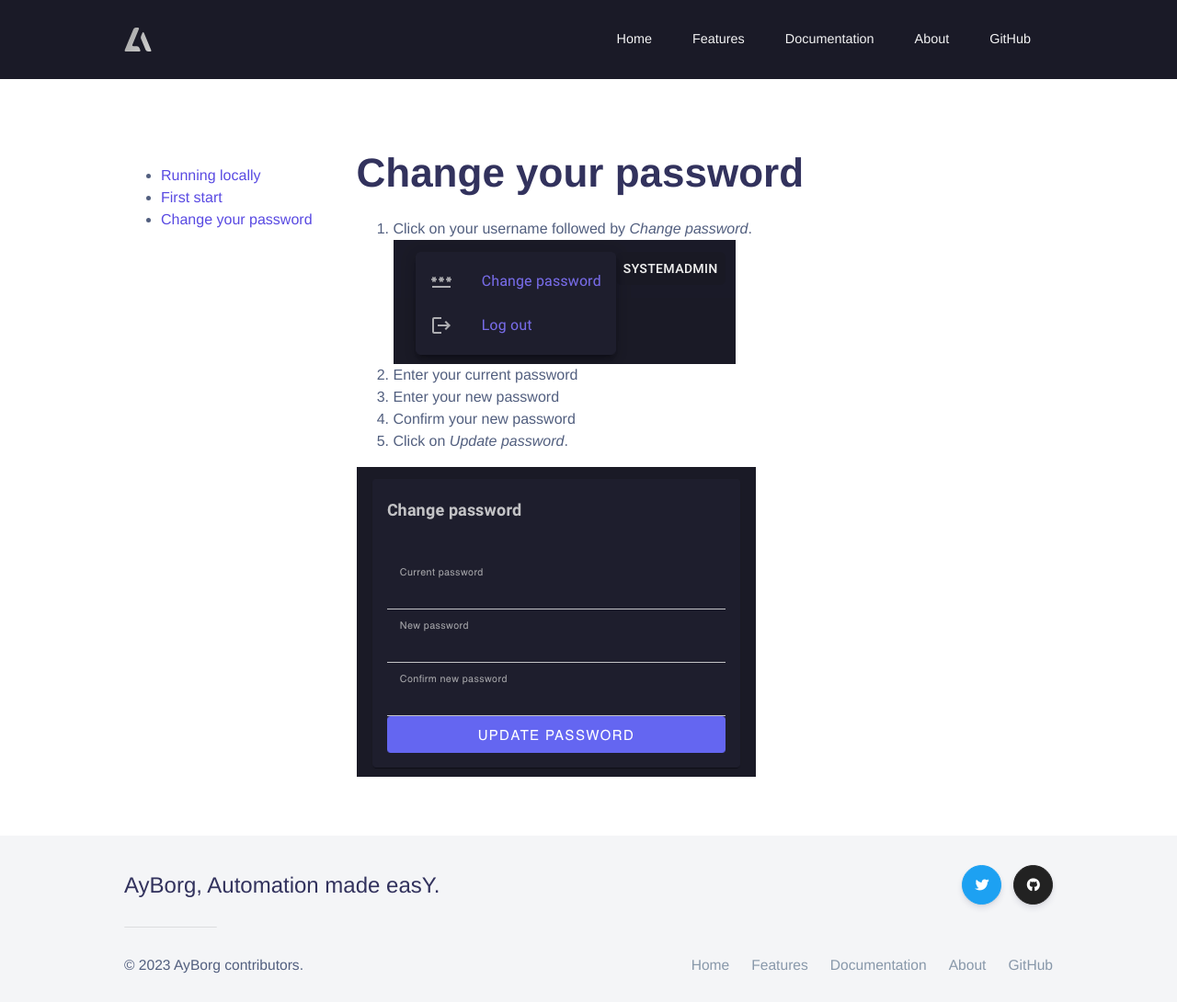
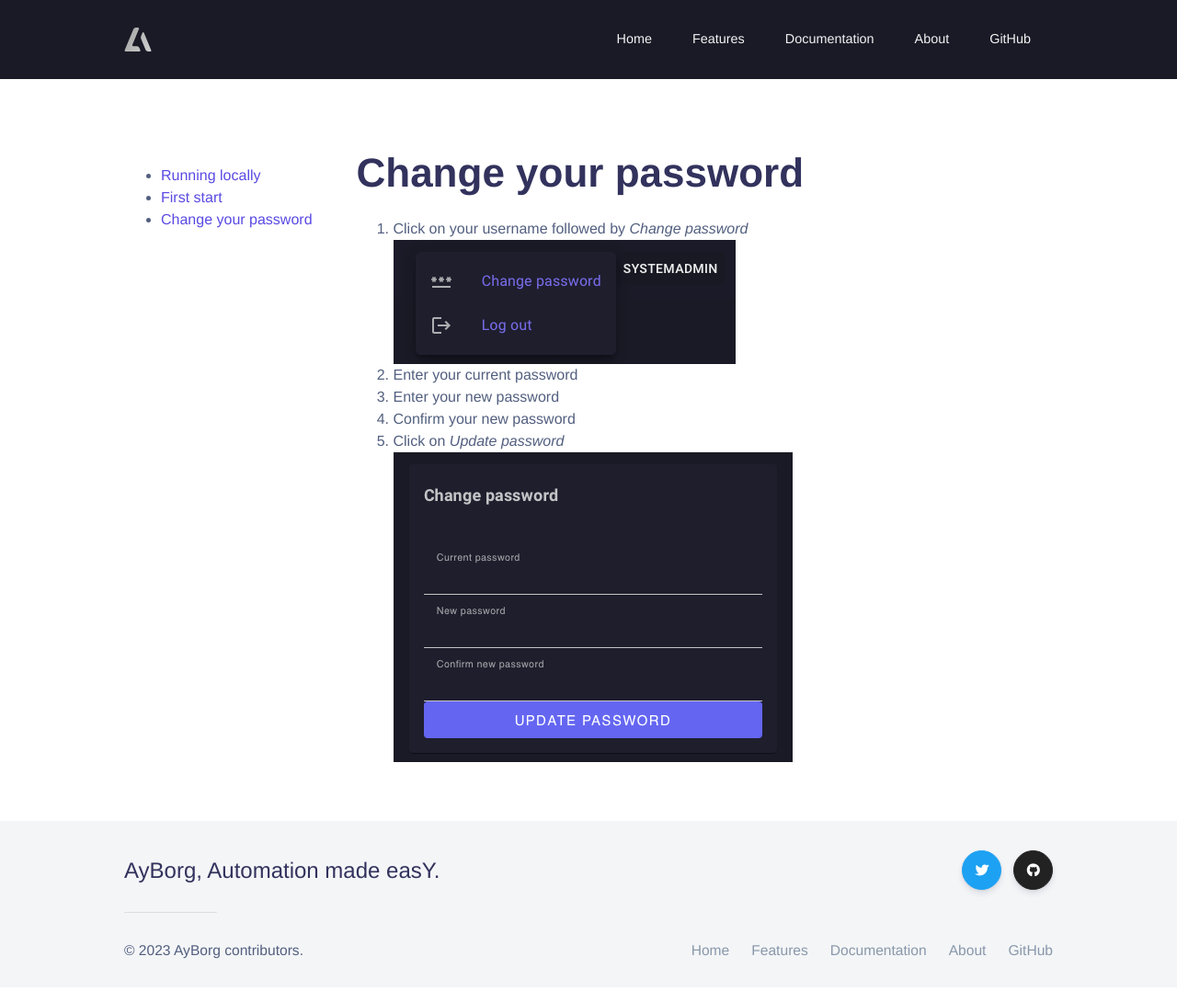
Before and after one commit to Source-Alchemists/AyBorg, a Jekyll site: the page built from _pages/docs/getting-started/change-password.md, in a window 1280 px wide. Shown: the whole page at 92% size. Built offline with Jekyll 4.4.1, drawn with Linux system fonts in a browser that asks for light colours; nearby versions of some CDN libraries.

```diff
--- a/_pages/docs/getting-started/change-password.md
+++ b/_pages/docs/getting-started/change-password.md
@@ -5,11 +5,10 @@ sidebar: getting_started
 permalink: "/docs/getting-started/change-password.html"
 ---
 
-1. Click on your username followed by *Change password*.
+1. Click on your username followed by *Change password*<br/>
 ![User menu]({{site.baseurl}}/assets/img/docs/user-menu.png)
 2. Enter your current password
 3. Enter your new password
 4. Confirm your new password
-5. Click on *Update password*.
-
+5. Click on *Update password*<br/>
 ![Change password]({{site.baseurl}}/assets/img/docs/change-password.png)
```
